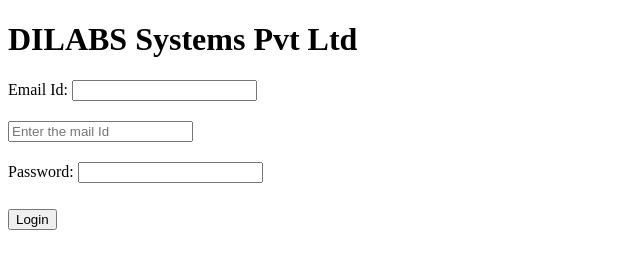
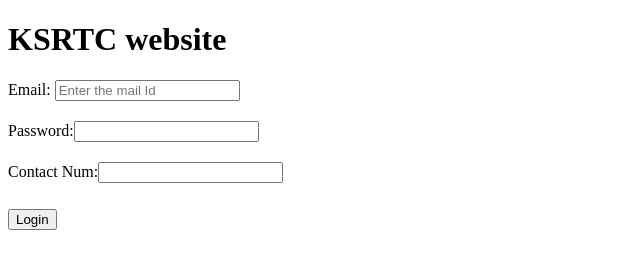
Before and after one commit to Nagaraj71/java123, a plain HTML site: page two.js/nagaraj.html in a window 1280 px wide. Shown: the whole page, without its empty margins (0-640 px from the left). Drawn offline with Linux system fonts and the light colour scheme.

Commit message:
Nagaraj 91

```diff
--- a/two.js/nagaraj.html
+++ b/two.js/nagaraj.html
@@ -9,10 +9,11 @@
 </head>
 <body>
 
-    <h1>DILABS Systems Pvt Ltd </h1>
-    <h2></h2>Email Id: <input type="text"><h2></h2>
-    <h2></h2> <input type="email", placeholder="Enter the mail Id"><br>
-    <h2></h2> Password: <input type="text">
+    <h1>KSRTC website </h1>
+
+    <h2></h2>  Email: <input type="email", placeholder="Enter the mail Id"><br>
+    <h2></h2>  Password:<input type="text">
+    <h2></h2>Contact Num:<input type="Number">
     <h2> <button type="submit">Login </button>
 
 
```
